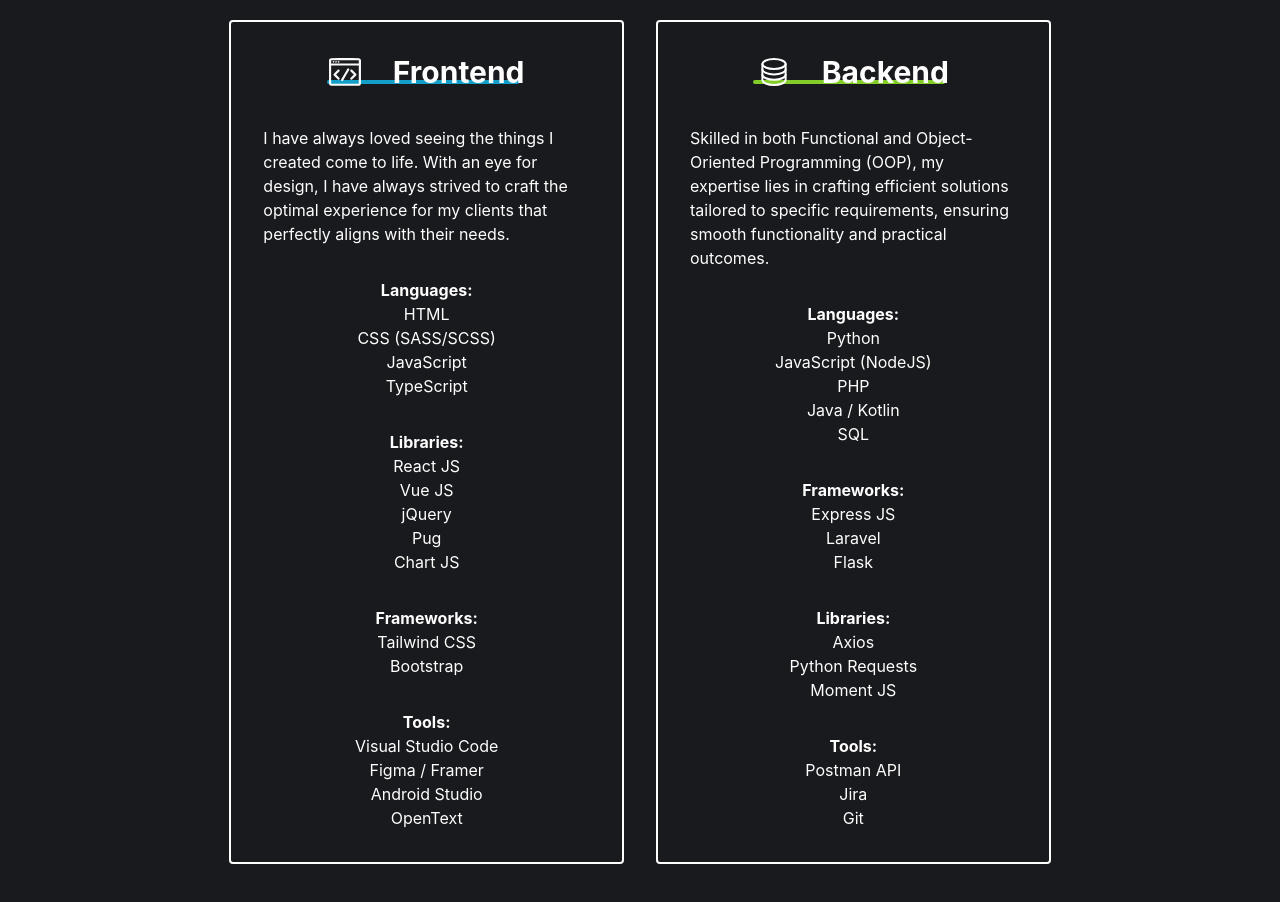
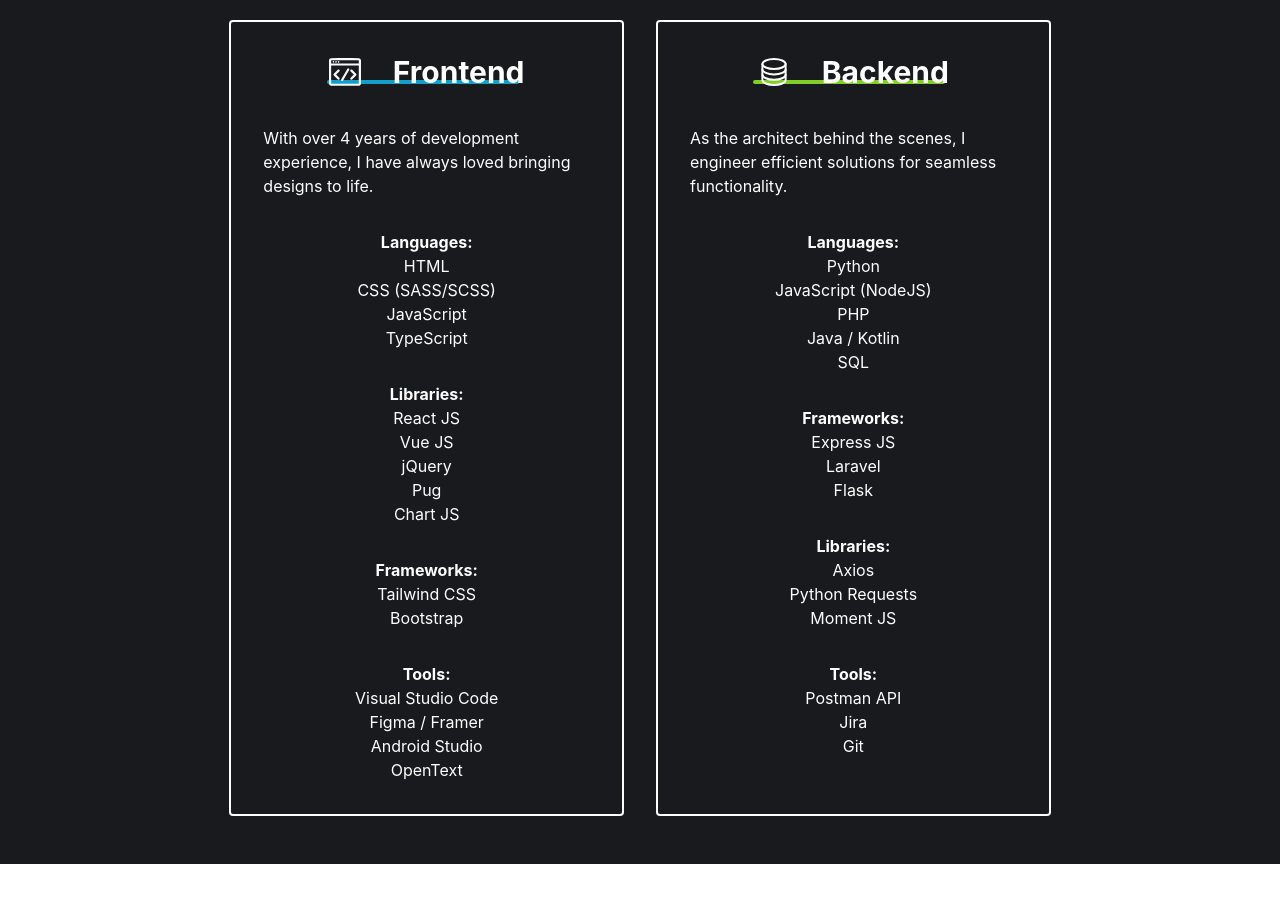
Before and after one commit to FattahSalleh/fattahsalleh.github.io, a React (Create React App) app in the folder fattah-portfolio/: page / in a window 1280 px wide. Shown: the part 1060-1962 px from the top of the page. After the commit the page ends 1924 px from the top, so only its background shows below. Built offline with nearby package versions, Linux system fonts and the light colour scheme.

Commit message:
chore: change the desc for FE/BE exp table

```diff
--- a/fattah-portfolio/src/components/App/App.tsx
+++ b/fattah-portfolio/src/components/App/App.tsx
@@ -24,7 +24,7 @@ function App() {
 		alt: "Frontend Icon",
 		title: "Frontend",
 		titleColor: "#149ECA",
-		desc: "I have always loved seeing the things I created come to life. With an eye for design, I have always strived to craft the optimal experience for my clients that perfectly aligns with their needs.",
+		desc: "With over 4 years of development experience, I have always loved bringing designs to life.",
 		subItems: [
 			{
 				title: "Languages",
@@ -61,7 +61,7 @@ function App() {
 		alt: "Backend Icon",
 		title: "Backend",
 		titleColor: "#83CD29",
-		desc: "Skilled in both Functional and Object-Oriented Programming (OOP), my expertise lies in crafting efficient solutions tailored to specific requirements, ensuring smooth functionality and practical outcomes.",
+		desc: "As the architect behind the scenes, I engineer efficient solutions for seamless functionality.",
 		subItems: [
 			{
 				title: "Languages",
```
